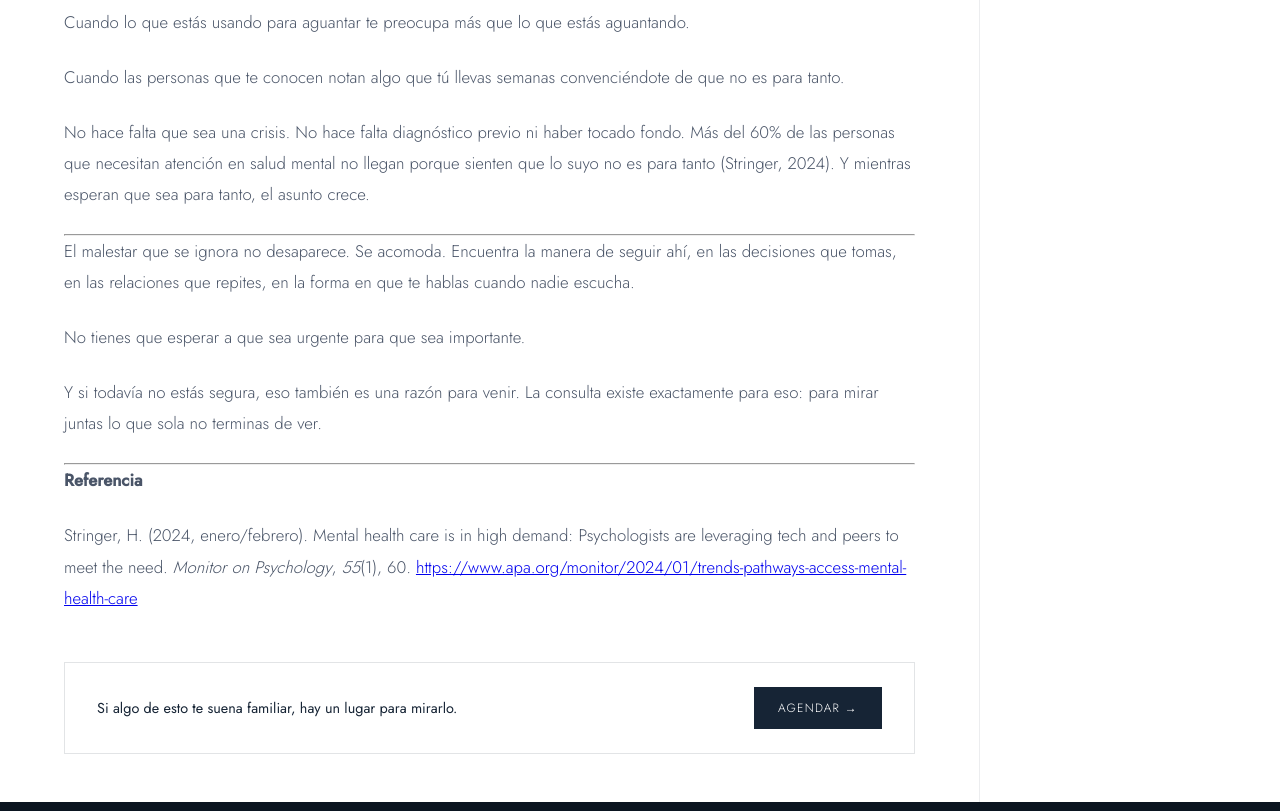
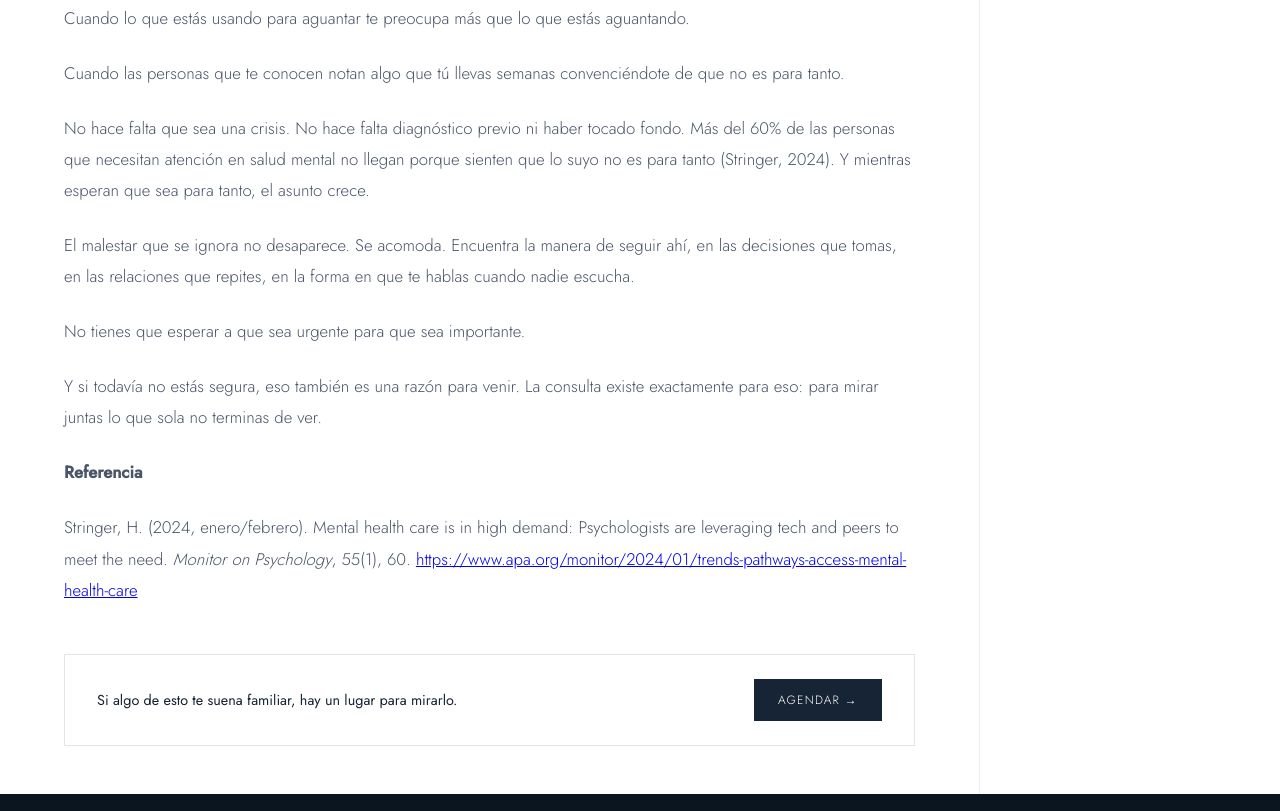
Before and after one commit to iebelloc-maker/irisbello-web, an Eleventy site: page _posts/cuándo-ir-al-psicólogo-cómo-saber-si-tu-malestar-emocional-necesita-atención-profesional-1.md in a window 1280 px wide. Shown: the part 2281-3092 px from the top of the page. Built offline with nearby package versions, Linux system fonts and the light colour scheme; Eleventy itself is replaced by a stand-in of ours; files that its build step writes are made by us from their sources; no server answers; a web font is replaced by a local one.

Commit message:
Update Blog “cuándo-ir-al-psicólogo-cómo-saber-si-tu-malestar-emocional-necesita-atención-profesional-1”

```diff
--- a/_posts/cuándo-ir-al-psicólogo-cómo-saber-si-tu-malestar-emocional-necesita-atención-profesional-1.md
+++ b/_posts/cuándo-ir-al-psicólogo-cómo-saber-si-tu-malestar-emocional-necesita-atención-profesional-1.md
@@ -20,8 +20,6 @@ Cuando alguien se sienta al frente mío, lo que me importa es ella. No la escala
 
 Eso es lo único que hace falta para que algo merezca atención.
 
-***
-
 Hay personas que se acostumbran tanto a no estar lo suficientemente mal que terminan viviendo a medias. Sin crisis visible, sin derrumbe aparente. Funcionando. Pero sin disfrutar sencillamente el ser y el estar.
 
 Me permito preguntarte algo:
@@ -33,8 +31,6 @@ Fíjate que no te pregunté por felicidad. Ni por alegría. Te pregunté por ser
 Piensa. ¿Cuándo fue la última vez?
 
 Si tienes que buscar mucho esa memoria, o si lo que encuentras es algo muy lejano, eso también es información. No hace falta estar mal para merecer estar mejor.
-
-***
 
 Dicho eso, no todo malestar emocional está esperando un diagnóstico ni necesita acompañamiento psicológico. El malestar es parte de la experiencia humana. Sentirte mal después de algo difícil es normal. El duelo duele. La incertidumbre incomoda. La frustración existe y no siempre es síntoma de nada más allá de lo que está ocurriendo.
 
@@ -54,16 +50,12 @@ Cuando las personas que te conocen notan algo que tú llevas semanas convencién
 
 No hace falta que sea una crisis. No hace falta diagnóstico previo ni haber tocado fondo. Más del 60% de las personas que necesitan atención en salud mental no llegan porque sienten que lo suyo no es para tanto (Stringer, 2024). Y mientras esperan que sea para tanto, el asunto crece.
 
-***
-
 El malestar que se ignora no desaparece. Se acomoda. Encuentra la manera de seguir ahí, en las decisiones que tomas, en las relaciones que repites, en la forma en que te hablas cuando nadie escucha.
 
 No tienes que esperar a que sea urgente para que sea importante.
 
 Y si todavía no estás segura, eso también es una razón para venir. La consulta existe exactamente para eso: para mirar juntas lo que sola no terminas de ver.
 
-***
-
 **Referencia**
 
-Stringer, H. (2024, enero/febrero). Mental health care is in high demand: Psychologists are leveraging tech and peers to meet the need. _Monitor on Psychology_, _55_(1), 60. [https://www.apa.org/monitor/2024/01/trends-pathways-access-mental-health-care](https://www.apa.org/monitor/2024/01/trends-pathways-access-mental-health-care)
+Stringer, H. (2024, enero/febrero). Mental health care is in high demand: Psychologists are leveraging tech and peers to meet the need. _Monitor on Psychology_, 55(1), 60. [https://www.apa.org/monitor/2024/01/trends-pathways-access-mental-health-care](https://www.apa.org/monitor/2024/01/trends-pathways-access-mental-health-care)
```
